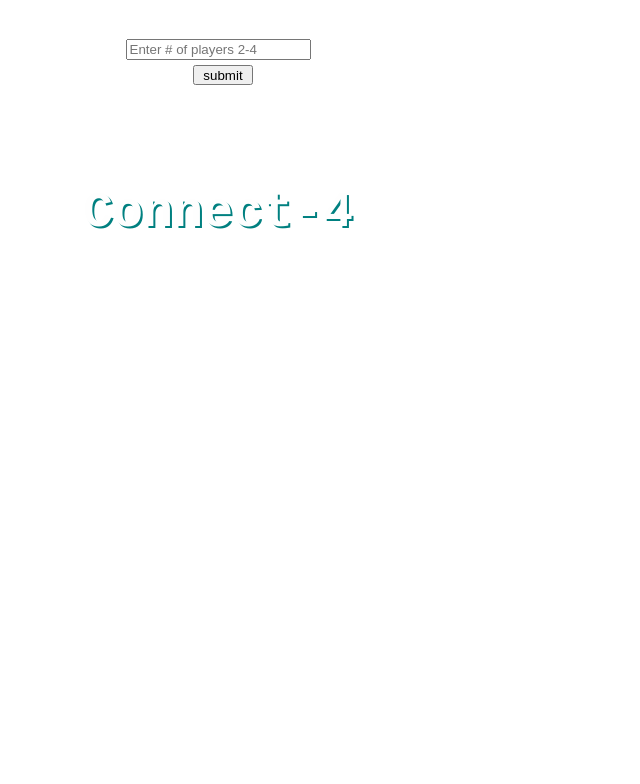
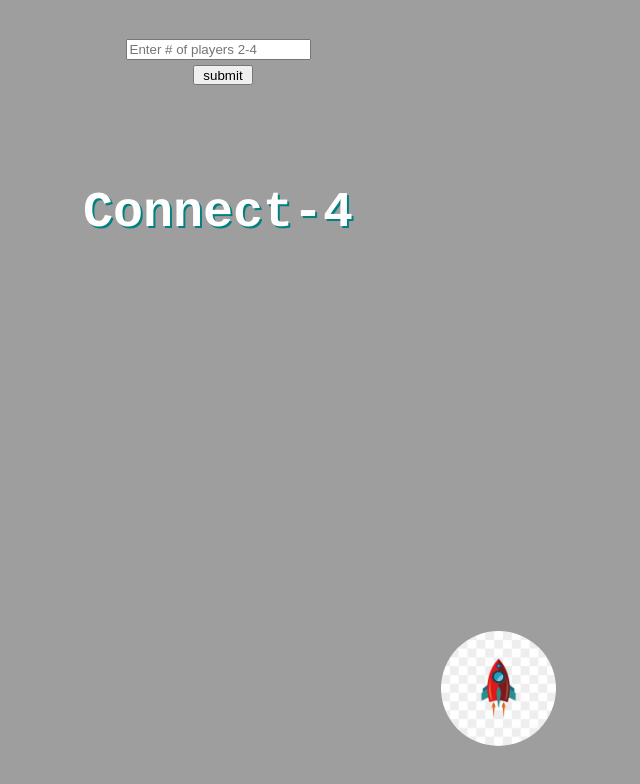
Before and after one commit to langevinj/spaceConnectFour, a plain HTML site: page index.html in a window 1280 px wide. Shown: the whole page, without its empty margins (422-1062 px from the left). Drawn offline with Linux system fonts and the light colour scheme; the site is published under a folder, as on GitHub Pages, so addresses that start at the root find nothing.

Commit message:
changed media to relative path

```diff
--- a/connect4.css
+++ b/connect4.css
@@ -1,5 +1,5 @@
 body { /*Sets the background image*/
-  background-image: url("/media/deep_space.jpg");
+  background-image: url("./media/deep_space.jpg");
   background-position: top;
 }
 
@@ -101,7 +101,7 @@ h1 {
   right: 240px;
   background-color: black;
   text-align: center;
-  background-image: url("/media/astronaut.gif");
+  background-image: url("./media/astronaut.gif");
   background-position: center;
   background-size: contain;
   background-repeat: no-repeat;
@@ -125,7 +125,7 @@ h1 {
   right: 5%;
   bottom: 5%;
   border-radius: 50%;
-  background: url("/media/spaceShip2.jpg") 0 0;
+  background: url("./media/spaceShip2.jpg") 0 0;
   background-size: contain;
   background-repeat: no-repeat;
   transition: 2s;
```
